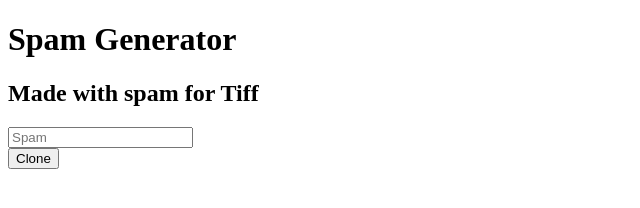
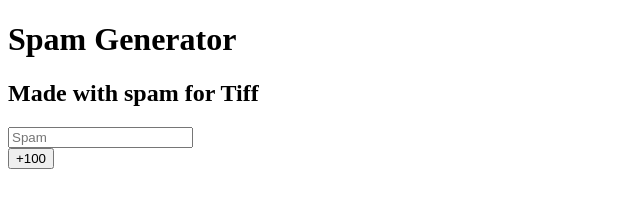
Before and after one commit to ppmanforthewin/asdfghjk, a plain HTML site: page index.html in a window 1280 px wide. Shown: the full height of the page, 0-640 px from the left. Drawn offline with Linux system fonts and the light colour scheme.

Commit message:
Update index.html

```diff
--- a/index.html
+++ b/index.html
@@ -17,7 +17,7 @@
     <form onsubmit="var s = document.getElementById('text').value; var t = document.createTextNode(s + s + s + s + s + s + s + s + s + s + s + s + s + s + s + s + s + s + s + s + s + s + s + s + s + s + s + s + s + s + s + s + s + s + s + s + s + s + s + s + s + s + s + s + s + s + s + s + s + s + s + s + s + s + s + s + s + s + s + s + s + s + s + s + s + s + s + s + s + s + s + s + s + s + s + s + s + s + s + s + s + s + s + s + s + s + s + s + s + s + s + s + s + s + s + s + s + s + s + s); document.body.appendChild(t); return false;">
       <input type="text" id="text" placeholder="Spam" />
       <br />
-      <input type="submit" value="Clone" />
+      <input type="submit" value="+100" />
     </form>
   </body>
 </html>
```
